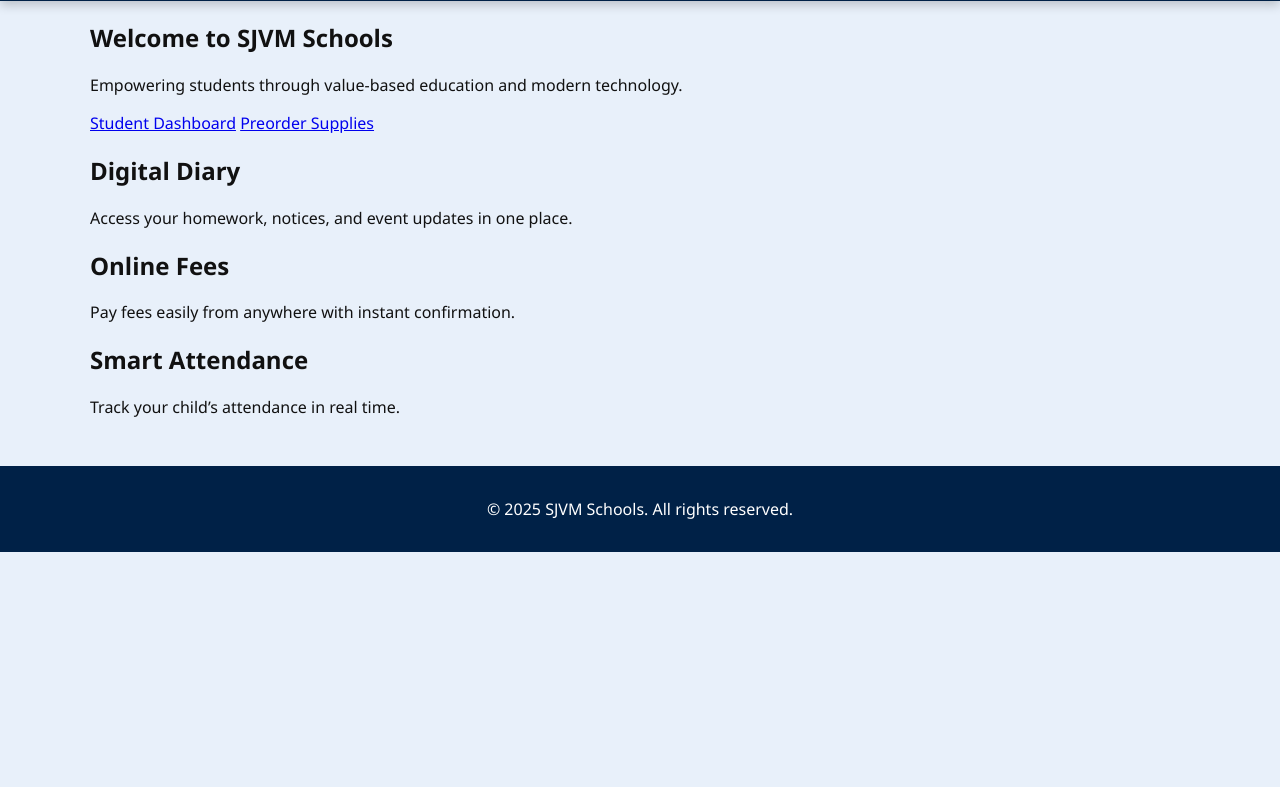
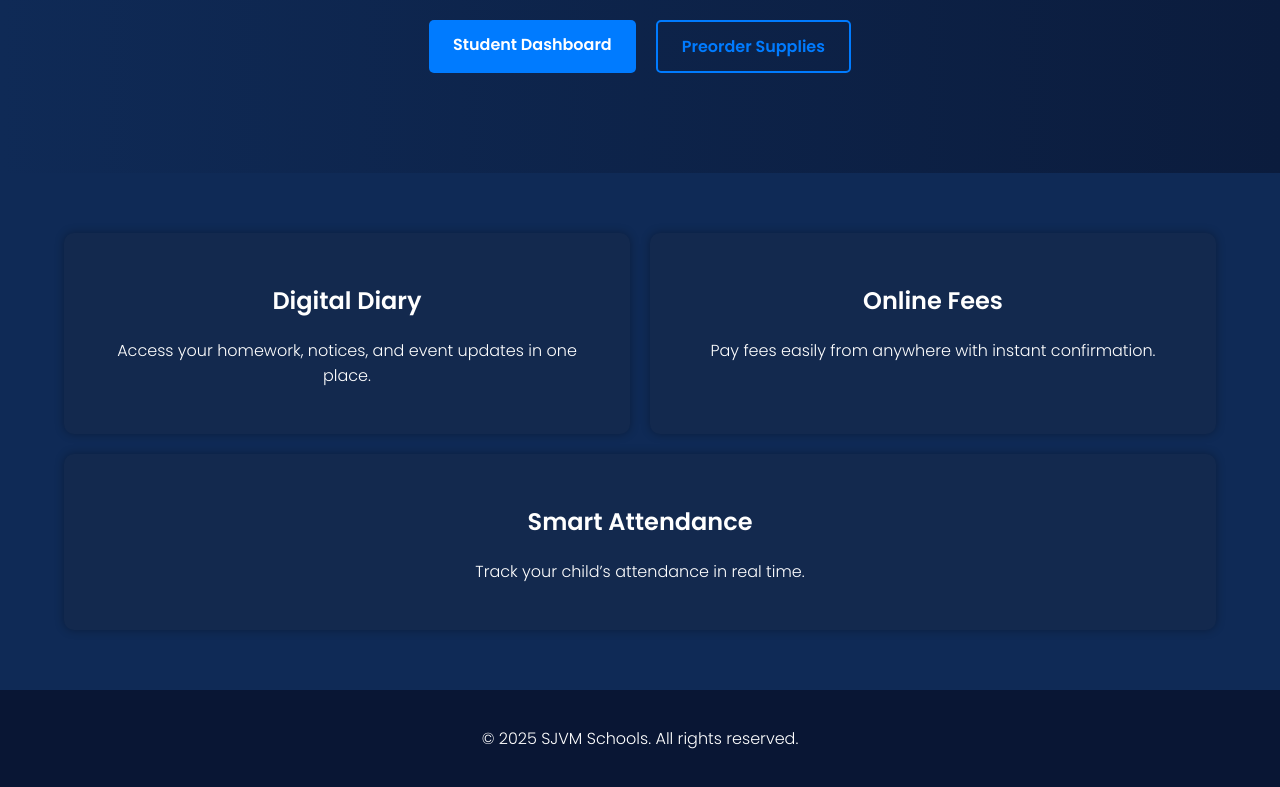
Before and after one commit to Echoesofthe21stcentury/sjvm-schools, a PHP site: page / in a window 1280 px wide. Shown: the part 434-1221 px from the top of the page. Before the commit the page ends 986 px from the top, so only its background shows below. Run offline with PHP 8.4, Linux system fonts and the light colour scheme.

Commit message:
Update style.css

```diff
--- a/css/style.css
+++ b/css/style.css
@@ -1,88 +1,121 @@
-/* style.css */
-:root {
-  --primary-color: #002147;
-  --secondary-color: #00509e;
-  --text-color: #ffffff;
-  --button-color: #0066cc;
-  --button-hover: #004d99;
-  --bg-color: #f4f4f4;
-}
-
 body {
   margin: 0;
-  font-family: 'Segoe UI', sans-serif;
-  background-color: #e8f0fa;
-  color: #111;
-}
-
-header {
-  background-color: var(--primary-color);
-  padding: 1rem 0;
-  color: var(--text-color);
-  box-shadow: 0 4px 10px rgba(0,0,0,0.2);
+  font-family: 'Poppins', sans-serif;
+  background-color: #0b1c3d;
+  color: #ffffff;
 }
 
 .container {
   width: 90%;
-  max-width: 1100px;
-  margin: auto;
+  max-width: 1200px;
+  margin: 0 auto;
 }
 
-header h1 {
-  margin: 0;
-  font-size: 1.8rem;
-  text-align: center;
+header {
+  background-color: #091634;
+  padding: 20px 0;
+  display: flex;
+  justify-content: space-between;
+  align-items: center;
 }
 
-nav {
-  margin-top: 0.5rem;
-  text-align: center;
+.logo {
+  height: 60px;
+}
+
+nav ul {
+  list-style: none;
+  display: flex;
+  gap: 20px;
 }
 
 nav a {
-  color: var(--text-color);
+  color: #ffffff;
   text-decoration: none;
-  margin: 0 1rem;
+  font-weight: 600;
+  padding: 6px 10px;
+  border-radius: 4px;
+  transition: background-color 0.3s ease;
+}
+
+nav a.active,
+nav a:hover {
+  background-color: #1c2f5c;
+}
+
+.hero {
+  padding: 100px 0;
+  text-align: center;
+  background: linear-gradient(to right, #0f2a56, #0b1c3d);
+}
+
+.hero h1 {
+  font-size: 3rem;
+  margin-bottom: 10px;
+}
+
+.hero p {
+  font-size: 1.2rem;
+  margin-bottom: 30px;
+}
+
+.buttons {
+  display: flex;
+  justify-content: center;
+  gap: 20px;
+}
+
+.btn, .btn-outline {
+  padding: 12px 24px;
+  font-size: 1rem;
+  text-decoration: none;
+  border-radius: 5px;
   font-weight: bold;
 }
 
-nav a:hover {
-  text-decoration: underline;
+.btn {
+  background-color: #007bff;
+  color: #fff;
 }
 
-main {
-  padding: 2rem 0;
+.btn:hover {
+  background-color: #005dc1;
 }
 
-button, input[type="submit"] {
-  background-color: var(--button-color);
-  color: white;
-  padding: 0.6rem 1.2rem;
-  border: none;
-  border-radius: 5px;
-  font-weight: bold;
-  cursor: pointer;
-  transition: 0.3s;
+.btn-outline {
+  background-color: transparent;
+  color: #007bff;
+  border: 2px solid #007bff;
 }
 
-button:hover, input[type="submit"]:hover {
-  background-color: var(--button-hover);
+.btn-outline:hover {
+  background-color: #007bff;
+  color: #fff;
 }
 
-form input, select {
-  width: 100%;
-  max-width: 400px;
-  padding: 0.5rem;
-  margin-top: 5px;
-  margin-bottom: 1rem;
-  border: 1px solid #ccc;
-  border-radius: 5px;
+.features {
+  background-color: #0f2a56;
+  padding: 60px 0;
+}
+
+.grid {
+  display: flex;
+  justify-content: space-between;
+  flex-wrap: wrap;
+  gap: 20px;
+}
+
+.feature-box {
+  flex: 1 1 30%;
+  background-color: #13294e;
+  padding: 30px;
+  border-radius: 10px;
+  text-align: center;
+  box-shadow: 0 0 10px rgba(0,0,0,0.3);
 }
 
 footer {
-  background-color: var(--primary-color);
-  color: var(--text-color);
+  background-color: #091634;
+  padding: 20px 0;
   text-align: center;
-  padding: 1rem 0;
-  margin-top: 3rem;
 }
```
